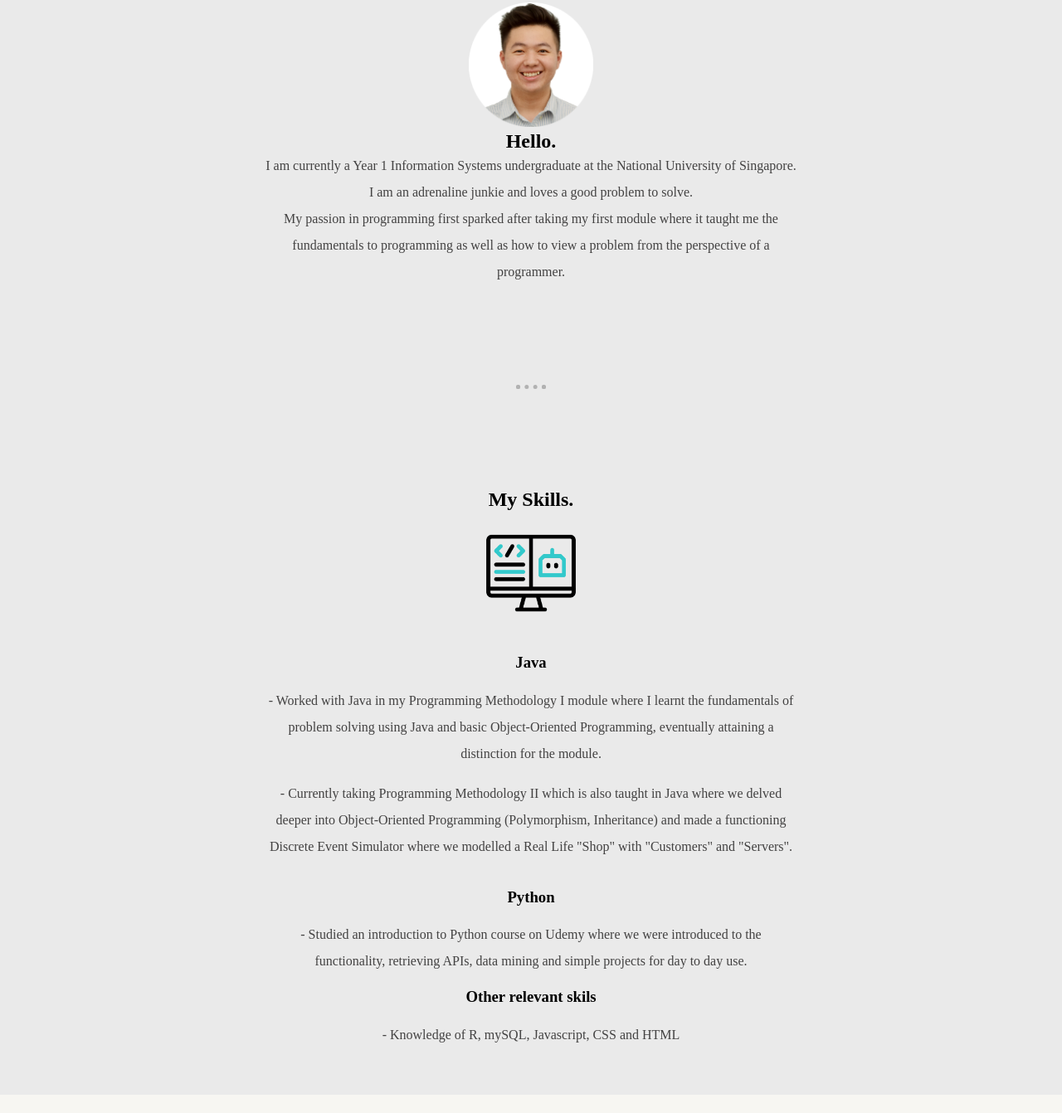
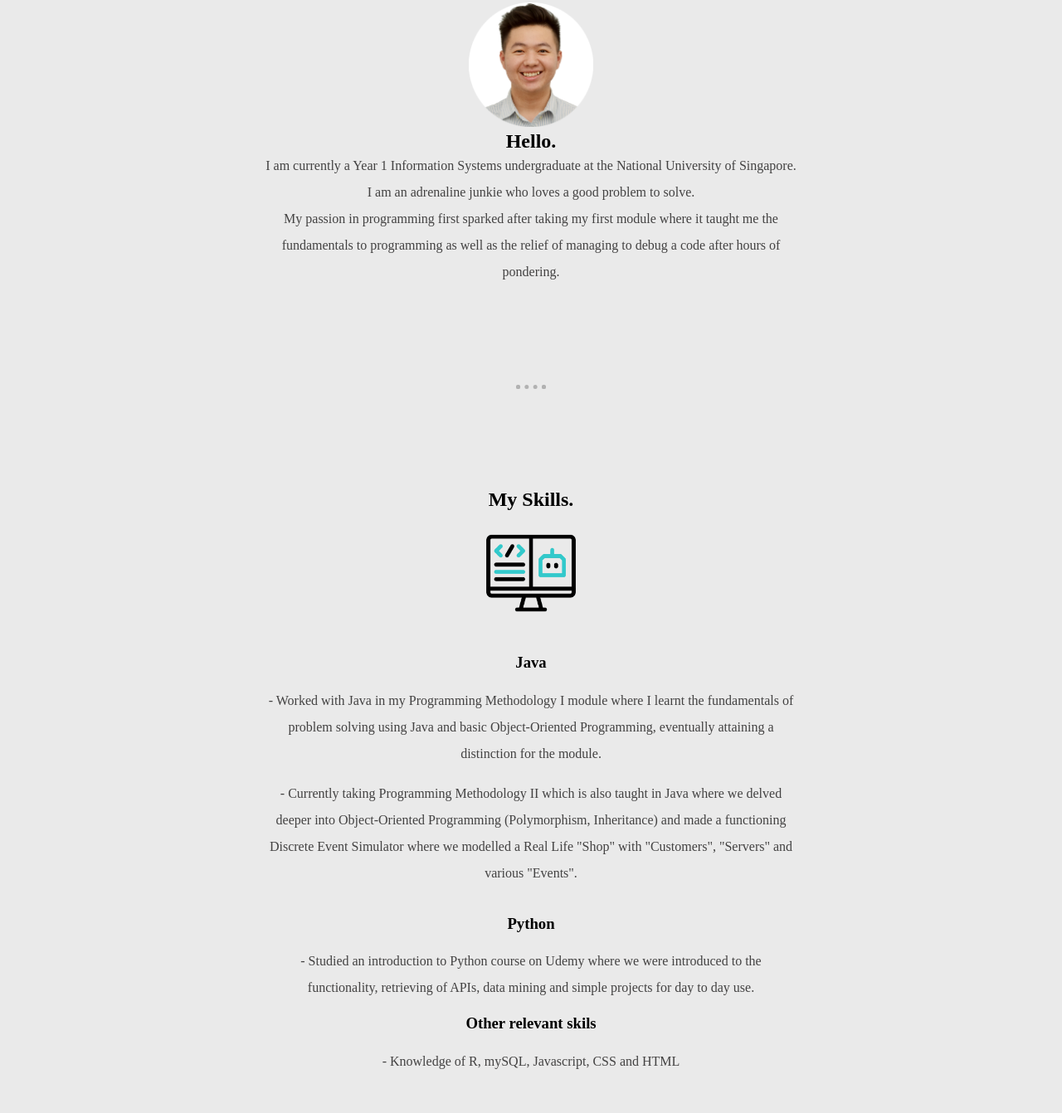
Before and after one commit to sethteo/personalsite, a plain HTML site: page index.html in a window 1280 px wide. Shown: the part 670-2012 px from the top of the page at 83% size. Drawn offline with nearby package versions, Linux system fonts and the light colour scheme; a web font is replaced by a local one.

Commit message:
Updated index.html

```diff
--- a/index.html
+++ b/index.html
@@ -21,8 +21,8 @@
             <div class="profile">
                 <img class="profile-image" src="images/Coverpic-modified.png" alt="" width="150" height="150">
                 <h2>Hello.</h2>
-                <p class="intro-text">I am currently a Year 1 Information Systems undergraduate at the National University of Singapore.<br> I am an adrenaline junkie and loves a good problem to solve.<br> My passion in programming first sparked after taking my first module where it
-    taught me the fundamentals to programming as well as how to view a problem from the perspective of a programmer.</p>
+                <p class="intro-text">I am currently a Year 1 Information Systems undergraduate at the National University of Singapore.<br> I am an adrenaline junkie who loves a good problem to solve.<br> My passion in programming first sparked after taking my first module where it
+    taught me the fundamentals to programming as well as the relief of managing to debug a code after hours of pondering.</p>
             </div>
             <hr class="skills-hr">
             <div class="skills">
@@ -36,14 +36,14 @@
                         a distinction for the module.
                     </p>
                     <p>
-                        - Currently taking Programming Methodology II which is also taught in Java where we delved deeper into Object-Oriented Programming (Polymorphism, Inheritance) and made a functioning Discrete Event Simulator where we modelled a Real Life "Shop" with "Customers" and "Servers".
+                        - Currently taking Programming Methodology II which is also taught in Java where we delved deeper into Object-Oriented Programming (Polymorphism, Inheritance) and made a functioning Discrete Event Simulator where we modelled a Real Life "Shop" with "Customers", "Servers" and various "Events".
                     </p>
                 </div>
                 <div class="skill-row">
                     <img class="" src="" alt="">
                     <h3>Python</h3>
                     <p>
-                        - Studied an introduction to Python course on Udemy where we were introduced to the functionality, retrieving APIs, data mining and simple projects for day to day use.
+                        - Studied an introduction to Python course on Udemy where we were introduced to the functionality, retrieving of APIs, data mining and simple projects for day to day use.
                     </p>
                 </div>
                 <div>
```
